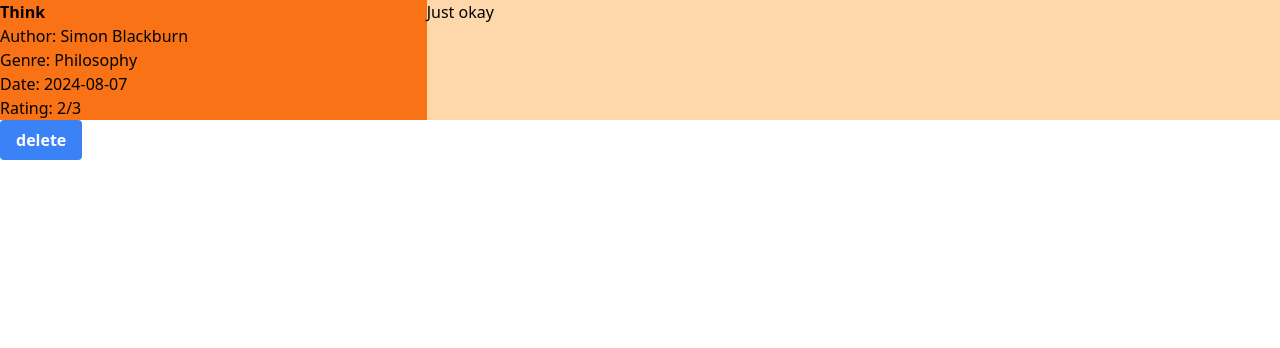
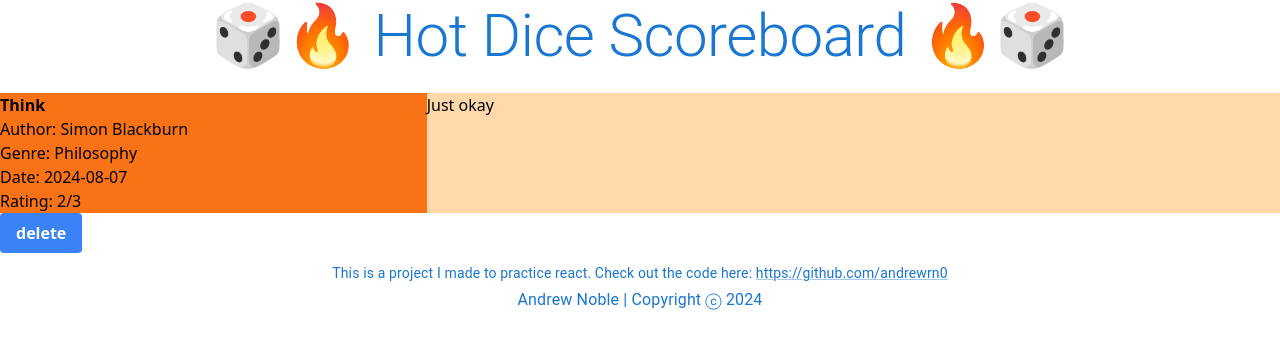
Before and after one commit to andrew-noble/book-notes, a React (Vite) app in the folder frontend/: page / in a window 1280 px wide. Shown: the top 348 px of the page. Built offline with nearby package versions, Linux system fonts and the light colour scheme.

Commit message:
Add header and footer

```diff
--- a/frontend/src/App.jsx
+++ b/frontend/src/App.jsx
@@ -2,16 +2,23 @@
 import { BrowserRouter, Routes, Route } from "react-router-dom";
 import PublicHome from "./routes/PublicHome";
 import AdminHome from "./routes/AdminHome";
+import Header from "./components/public/Header";
+import Footer from "./components/public/Footer";
+
 import "./App.css";
 
 const isPublic = import.meta.env.VITE_IS_PUBLIC;
 
 export default function App() {
   return (
-    <BrowserRouter>
-      <Routes>
-        <Route path="/" element={isPublic ? <PublicHome /> : <AdminHome />} />
-      </Routes>
-    </BrowserRouter>
+    <>
+      <Header />
+      <BrowserRouter>
+        <Routes>
+          <Route path="/" element={isPublic ? <PublicHome /> : <AdminHome />} />
+        </Routes>
+      </BrowserRouter>
+      <Footer />
+    </>
   );
 }
--- /dev/null
+++ b/frontend/src/components/public/Footer.jsx
@@ -0,0 +1,27 @@
+import React from "react";
+import Typography from "@mui/material/Typography";
+import Link from "@mui/material/Link";
+
+export default function Footer() {
+  const year = new Date().getFullYear();
+  return (
+    <footer style={{ marginTop: "10px" }}>
+      <Typography align="center" color="primary" variant="body2" gutterBottom>
+        This is a project I made to practice react. Check out the code
+        here:&nbsp;
+        <Link href="https://github.com/andrewrn0">
+          https://github.com/andrewrn0
+        </Link>
+      </Typography>
+      <Typography
+        align="center"
+        color="primary"
+        sx={{
+          width: "100%",
+        }}
+      >
+        Andrew Noble | Copyright ⓒ {year}
+      </Typography>
+    </footer>
+  );
+}
--- /dev/null
+++ b/frontend/src/components/public/Header.jsx
@@ -0,0 +1,18 @@
+import React from "react";
+import { Typography } from "@mui/material";
+
+export default function Header() {
+  return (
+    <header>
+      <Typography
+        variant="h2"
+        component="h1"
+        color="primary"
+        align="center"
+        gutterBottom
+      >
+        🎲🔥 Hot Dice Scoreboard 🔥🎲
+      </Typography>
+    </header>
+  );
+}
```
